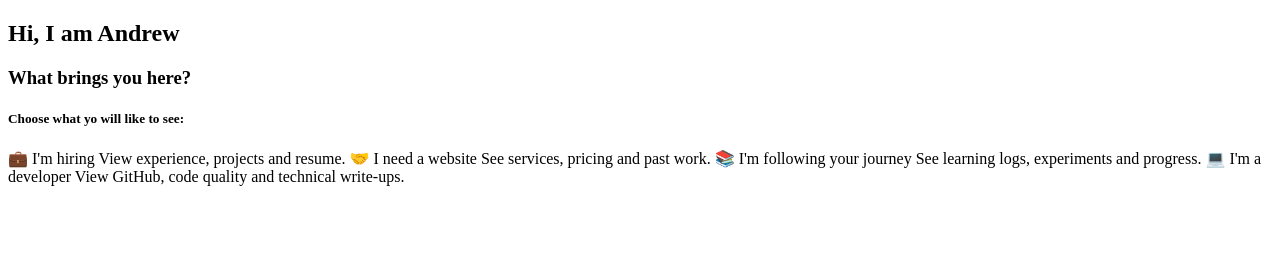
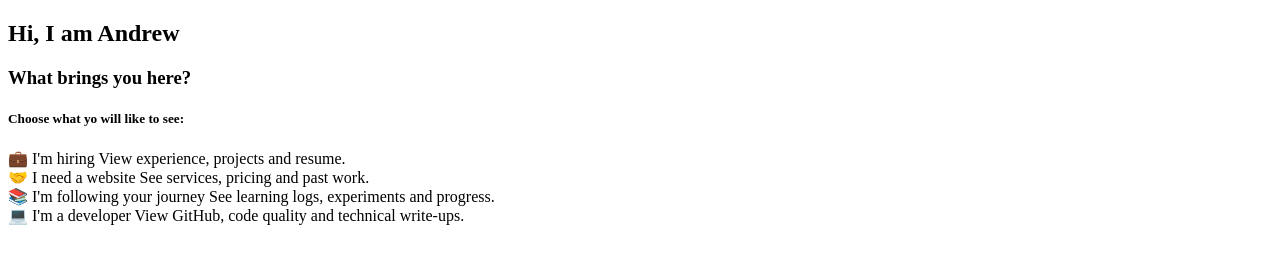
Before and after one commit to andrew-adv/myPortfolio, a plain HTML site: page index.html in a window 1280 px wide. Drawn offline with Linux system fonts and the light colour scheme.

Commit message:
Still working on it

```diff
--- a/index.html
+++ b/index.html
@@ -12,18 +12,29 @@
 
     <h5>Choose what yo will like to see:</h5>
 
-
+    <section>
         💼 I'm hiring
             View experience, projects and resume.
 
+    </section>
+
+    <section>
         🤝 I need a website
         See services, pricing and past work.
 
+    </section>
+
+    <section>
         📚 I'm following your journey
         See learning logs, experiments and progress.
+    </section>
 
+
+    <section>
         💻 I'm a developer
         View GitHub, code quality and technical write-ups.
+
+    </section>
 
     <!-- <a href="portfolio-1/mock-up/index.html">Portfolio 1 Mockup</a>
     <a href="portfolio-1/real/index.html">Portfolio 1 Real</a> -->
```
Also changed, not shown: portfolio-1/real/index.html (+3 -0 lines). Lines whose indentation alone changed are shown as unchanged.
